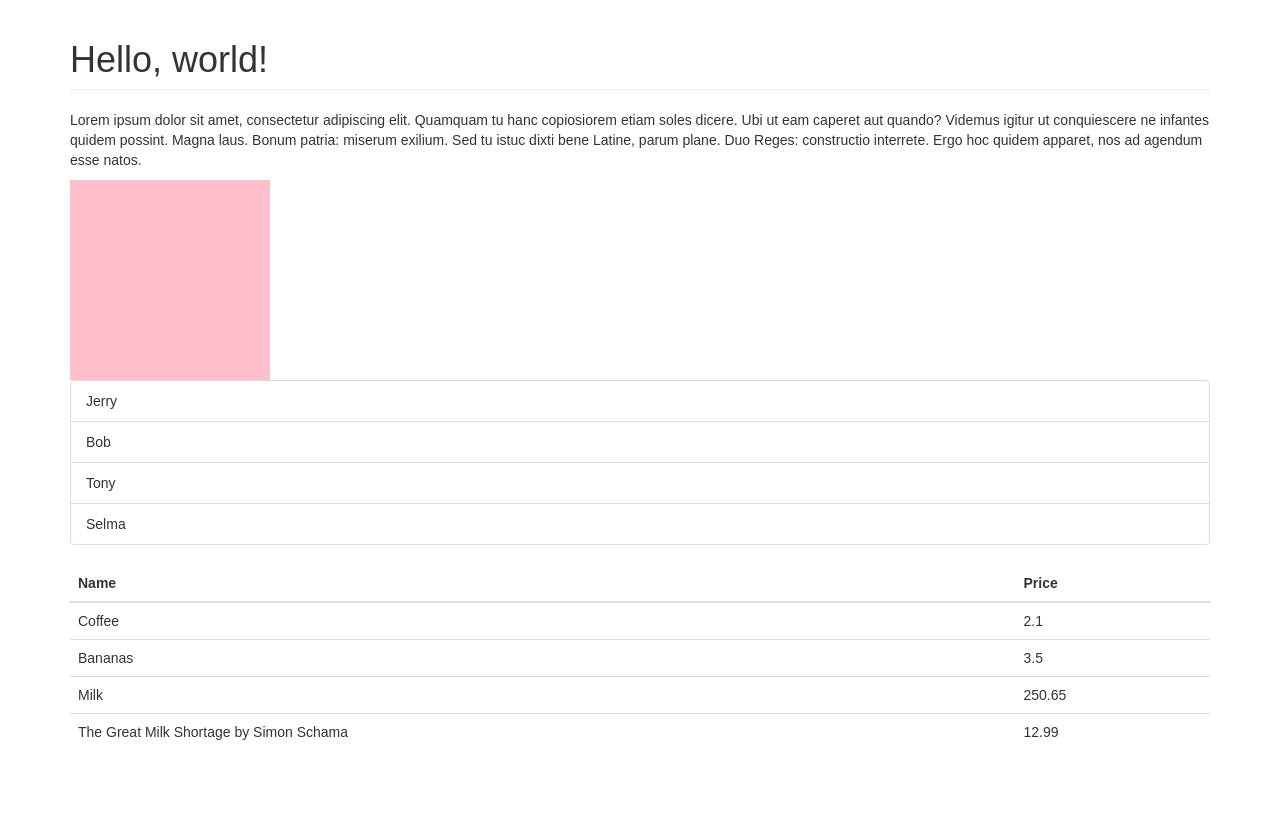
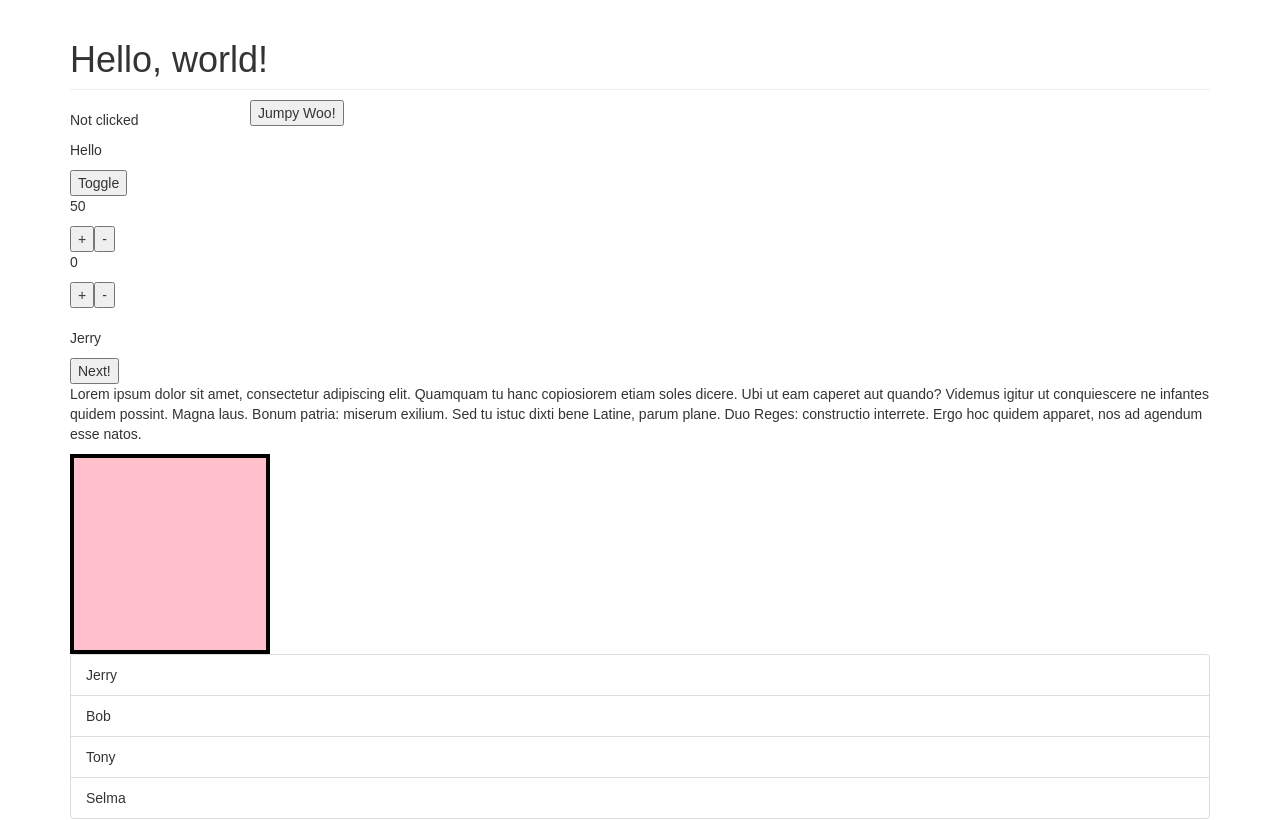
Before and after one commit to floorford/learning-react, a React (Create React App) app: page / in a window 1280 px wide. Shown: the top 820 px of the page. Built offline with nearby package versions, Linux system fonts and the light colour scheme.

Commit message:
state exercises

```diff
--- a/src/Square.jsx
+++ b/src/Square.jsx
@@ -1,18 +1,40 @@
-import React from "react";
-//import squareStyle from './style.jsx'; this is redundant now we pass in an a default statment
+import React, { Component } from "react";
 
-const Square = ({ colour }) => (
-  <div
-    style={{
-      height: 200,
-      width: 200,
-      backgroundColor: colour
-    }}
-  />
-);
+class Square extends Component {
+  constructor(props) {
+    super(props);
 
-Square.defaultProps = {
-  colour: "pink"
+    this.state = {
+      counter: 0
+    };
+
+    this.clicked = this.clicked.bind(this);
+  }
+
+  clicked() {
+    this.setState({
+      counter: this.state.counter + 1
+    });
+  }
+
+  render () {
+    const { counter } = this.state;
+    let colour;
+    counter % 2 === 0 ? colour = "black" : colour = "hotpink";
+
+    return (
+      <div onClick={ this.clicked }
+        style={{
+          height: 200,
+          width: 200,
+          backgroundColor: "pink",
+          border: `4px solid ${colour}`
+        }}
+      />
+    );
+  }
 }
 
 export default Square;
+
+// Update your <Square colour="hotpink"> component so that the border starts black, but when it is clicked it changes to the passed in colour. It should alternate every time you click.
--- a/src/Stuff.jsx
+++ b/src/Stuff.jsx
@@ -4,17 +4,23 @@ import Paragraph from './Paragraph';
 import Square from './Square';
 import People from './People';
 import Basket from './Basket';
-
-let items = [
-    { name: "Coffee", price: 2.10 },
-    { name: "Bananas", price: 3.50 },
-    { name: "Milk", price: 250.65 },
-    { name: "The Great Milk Shortage by Simon Schama", price: 12.99 },
-];
+import Clicked from './state/Clicked';
+import ToggleText from './state/ToggleText';
+import Counter from './state/Counter';
+import StepCounter from './state/StepCounter';
+import CatchMeIfYouCan from './state/CatchMeIfYouCan';
+import RollCall from './state/RollCall';
 
 const Stuff = ({ square }) => (
   <React.Fragment>
     <Header>Hello, world!</Header>
+    <Clicked />
+    <ToggleText initial="Hello" alternate="World" />
+    <Counter initial={ 50 } max={ 100 } />
+    <StepCounter max={ 100 } step={ 5 } />
+    <br/><br/>
+    <CatchMeIfYouCan jump={ 100 } />
+    <RollCall names={ names } />
     <Paragraph>Lorem ipsum dolor sit amet, consectetur adipiscing elit. Quamquam tu hanc copiosiorem etiam soles dicere. Ubi ut eam caperet aut quando? Videmus igitur ut conquiescere ne infantes quidem possint. Magna laus. Bonum patria: miserum exilium. Sed tu istuc dixti bene Latine, parum plane. Duo Reges: constructio interrete. Ergo hoc quidem apparet, nos ad agendum esse natos.</Paragraph>
     { square ? <Square /> : null }
     <People names={ ["Jerry", "Bob", "Tony", "Selma"] }/>
@@ -26,6 +32,15 @@ Stuff.defaultProps = {
   square: true
 }
 
+let names= ["Jerry", "Bob", "Tony", "Selma", "Tyrone", "Mr PING PONG"];
+
+let items = [
+    { name: "Coffee", price: 2.10 },
+    { name: "Bananas", price: 3.50 },
+    { name: "Milk", price: 250.65 },
+    { name: "The Great Milk Shortage by Simon Schama", price: 12.99 },
+];
+
 export default Stuff;
 
 // Update your <Stuff> component so that it can accept a square prop, which will determine whether the <Square> component is displayed or not. This prop should default to true.
--- /dev/null
+++ b/src/state/CatchMeIfYouCan.jsx
@@ -0,0 +1,38 @@
+// Create a <CatchMeIfYouCan jump={ 100 }> component. It should have a <button> that when clicked moves 'jump' pixels down the screen.
+
+import React, { Component } from "react";
+
+class CatchMeIfYouCan extends Component {
+  constructor(props) {
+    super(props)
+
+    this.state = {
+      position: 100
+    }
+
+    this.handleClick = this.handleClick.bind(this);
+  }
+
+  handleClick() {
+    let { jump } = this.props;
+    this.setState({
+      position: this.state.position + jump
+    })
+  }
+
+  render() {
+    const { position } = this.state;
+
+    return (
+      <button onClick={ this.handleClick }
+        style={{
+          position: "absolute",
+          left: 250,
+          top: position
+        }}
+      >Jumpy Woo!</button>
+    );
+  }
+}
+
+export default CatchMeIfYouCan;
--- /dev/null
+++ b/src/state/Clicked.jsx
@@ -0,0 +1,29 @@
+import React, { Component } from "react";
+
+class Clicked extends Component {
+  constructor(props) {
+    super(props);
+
+    this.state = {
+      clicked: false
+    };
+
+    this.handleClick = this.handleClick.bind(this);
+  }
+
+  handleClick() {
+    this.setState({
+      clicked: true
+    });
+  }
+
+  render () {
+    const { clicked } = this.state;
+
+    return (
+      <p onClick={ this.handleClick }>{ clicked ? "I have been clicked" : "Not clicked" }</p>
+    );
+  }
+}
+
+export default Clicked;
--- /dev/null
+++ b/src/state/Counter.jsx
@@ -0,0 +1,45 @@
+// Create a <Counter initial={ 50 } max={ 100 } /> component. It should consist of a <p> containing a number (which starts at the initial value) and two buttons, + and -. When the user clicks the + button, the number should go up. When the user clicks the - button the number should go down. The number should not be able to go below 0. Use props to pass in a maximum value for the counter.
+
+import React, { Component } from "react";
+
+class Counter extends Component {
+  constructor(props) {
+    super(props)
+
+    let { initial } = this.props;
+
+    this.state = {
+      counter: initial
+    }
+
+    this.handleAdd = this.handleAdd.bind(this);
+    this.handleSub = this.handleSub.bind(this);
+  }
+
+  handleAdd() {
+    this.setState({
+      counter: this.state.counter + 1
+    });
+  }
+
+  handleSub() {
+    this.setState({
+      counter: this.state.counter - 1
+    });
+  }
+
+  render () {
+    let { max } = this.props;
+    const { counter } = this.state
+
+    return (
+      <React.Fragment>
+        <p>{ counter >= max ? max : counter && counter <= 0 ? 0: counter }</p>
+        <button onClick={ this.handleAdd }>+</button>
+        <button onClick={ this.handleSub }>-</button>
+      </React.Fragment>
+    );
+  }
+}
+
+export default Counter;
--- /dev/null
+++ b/src/state/RollCall.jsx
@@ -0,0 +1,40 @@
+// Create a <RollCall names={ names }> component. It should have a button "Next". When the component first loads it should show the first name in the array. Every time you click "Next" it should show the next name in the array. It should loop back to the beginning.
+
+import React, { Component } from "react";
+
+class RollCall extends Component {
+  constructor(props) {
+    super(props)
+
+    let { names } =  this.props;
+
+    this.state = {
+      counter: 0,
+      list: names[0]
+    }
+
+    this.handleClick = this.handleClick.bind(this);
+  }
+
+  handleClick() {
+    let { names } =  this.props;
+
+    this.setState({
+      counter: this.state.counter >= names.length - 1 ? this.state.counter = 0 : this.state.counter = this.state.counter + 1,
+      list: names[this.state.counter]
+    })
+  } //counter is wrong, but works!
+
+  render() {
+    const { list } = this.state;
+
+    return (
+      <React.Fragment>
+        <p>{ list }</p>
+        <button onClick={ this.handleClick }>Next!</button>
+      </React.Fragment>
+    );
+  }
+}
+
+export default RollCall;
--- /dev/null
+++ b/src/state/StepCounter.jsx
@@ -0,0 +1,47 @@
+// Create a <StepCounter max={ 100 } step={ 5 } /> component. It should consist of a <p> containing a number (start at 0) and two buttons, + and -. When the user clicks the + button, the number should go up by step. When the user clicks the - button the number should go down by step. The number should not be able to go below 0. Use props to pass in a maximum value for the counter.
+
+import React, { Component } from "react";
+
+class StepCounter extends Component {
+  constructor(props) {
+    super(props)
+
+    this.state = {
+      counter: 0
+    }
+
+    this.handleAdd = this.handleAdd.bind(this);
+    this.handleSub = this.handleSub.bind(this);
+  }
+
+  handleAdd() {
+    let { step } = this.props;
+
+    this.setState({
+      counter: this.state.counter + step
+    });
+  }
+
+  handleSub() {
+    let { step } = this.props;
+
+    this.setState({
+      counter: this.state.counter - step
+    });
+  }
+
+  render() {
+    let { max } = this.props;
+    const { counter } = this.state
+
+    return (
+      <React.Fragment>
+        <p>{ counter >= max ? max : counter && counter <= 0 ? 0: counter }</p>
+        <button onClick={ this.handleAdd }>+</button>
+        <button onClick={ this.handleSub }>-</button>
+      </React.Fragment>
+    );
+  }
+}
+
+export default StepCounter;
--- /dev/null
+++ b/src/state/ToggleText.jsx
@@ -0,0 +1,37 @@
+// Create <ToggleText initial="Hello" alternate="World"> component. It should consist of a <p> and a <button>Toggle</button>. When the <button> is clicked the text of the <p> tag should alternate between initial and alternate.
+
+import React, { Component } from "react";
+
+class ToggleText extends Component {
+  constructor(props){
+    super(props)
+
+    this.state = {
+      counter: 0
+    }
+
+    this.handleClick = this.handleClick.bind(this);
+  }
+
+  handleClick() {
+    this.setState({
+      counter: this.state.counter + 1
+    });
+  }
+
+  render() {
+    let { initial, alternate } = this.props;
+    const { counter } = this.state
+
+    return (
+      <React.Fragment>
+        <p>{ counter % 2 === 0 ? initial : alternate }</p>
+        <button onClick={ this.handleClick }>
+          Toggle
+        </button>
+      </React.Fragment>
+    );
+  }
+}
+
+export default ToggleText;
--- /dev/null
+++ b/src/state/UNFINDie.jsx
@@ -0,0 +1,6 @@
+// Create a <Die> component that shows a random number between 1 and 6 whenever you click on it
+//
+// Hint: Math.random() generates a random number between 0 and 1. If you multiply the result by, say 100, and then use Math.floor(), you will get a number between 0 and 99.
+//
+// let random = Math.random(); // a number between 0 and 1
+// let number = Math.floor(random * 100); // a number between 0 and 99
--- /dev/null
+++ b/src/state/UNFINLameGame.jsx
@@ -0,0 +1 @@
+// Create a <LameGame aim={ x }> component. When a "Start" button is pressed it displays "{ aim } seconds" and shows a "Now" button. The idea is to click the "Now" button as close to aim seconds after you pressed "Start". Once you click on "Now" it should tell you how close you were in 1/10ths of a second. The "Start" and "Now" buttons should only show when relevant.
```
Also changed, not shown: src/state/UNFINColours.jsx (added, +9 -0 lines).
